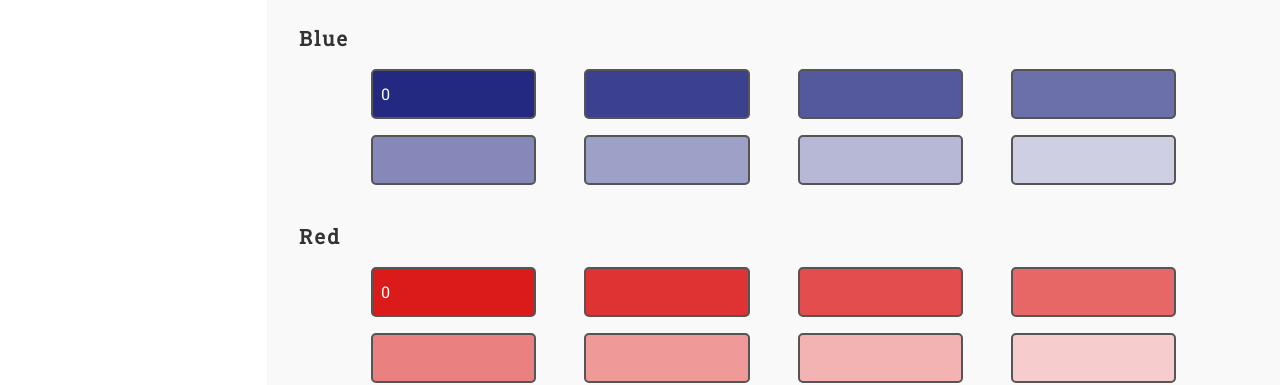
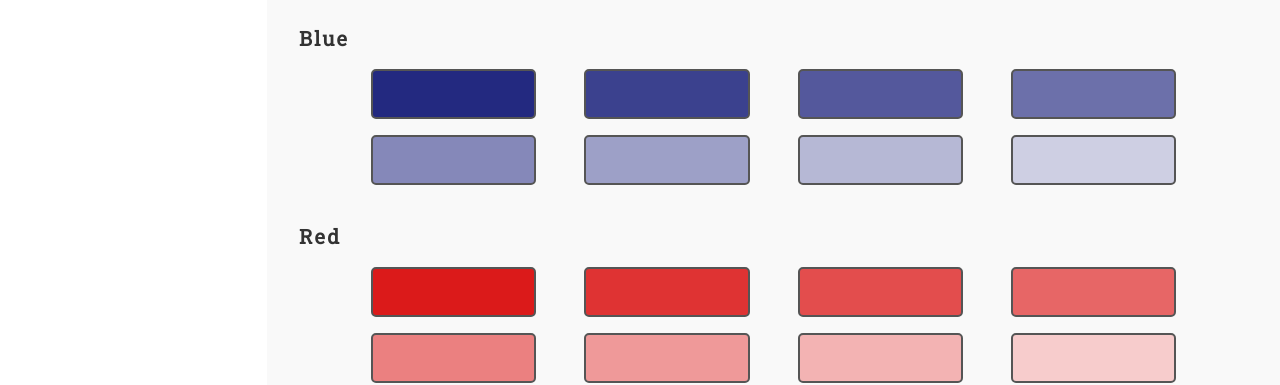
Before and after one commit to EDAMGHY/tornadocss-docs, a React (Create React App) app: page /docs/colors in a window 1280 px wide. Shown: the part 364-749 px from the top of the page. Built offline with nearby package versions, Linux system fonts and the light colour scheme; the HTML template or start-up script is replaced by a standard one.

Commit message:
Fixing Color spans alignment

```diff
--- a/src/components/Bg.js
+++ b/src/components/Bg.js
@@ -6,9 +6,10 @@
       style={{
         background: bg,
         color: color ? color : '#444',
+        justifyContent: `${index === undefined ? 'center' : 'space-between'}`,
       }}
     >
-      {index && <span>{index + 1}0</span>}
+      <span>{index !== undefined ? `${index + 1}0` : ''}</span>
       <span>{bg}</span>
     </div>
   );
```
